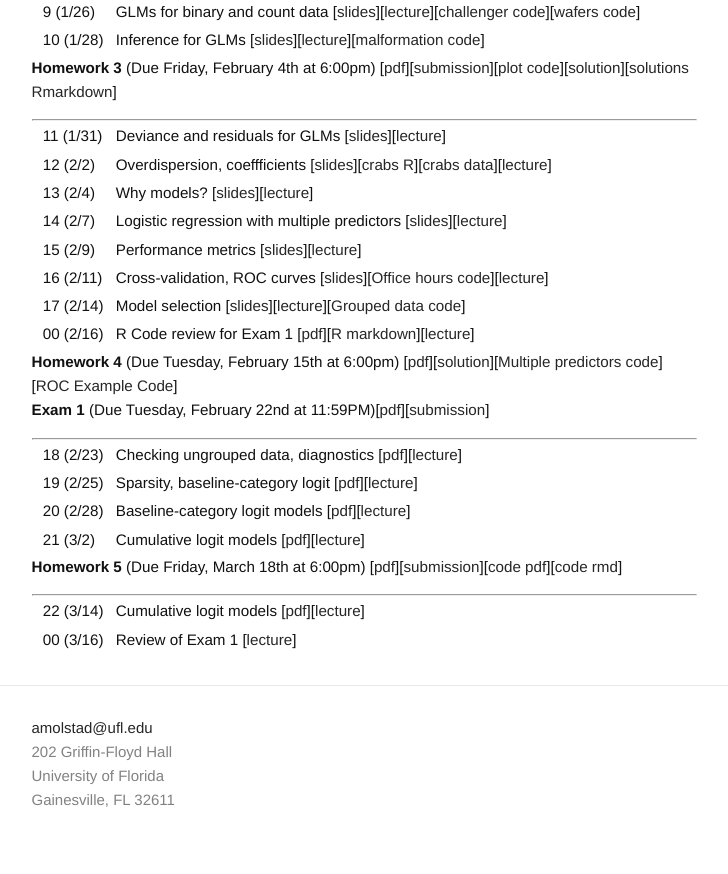
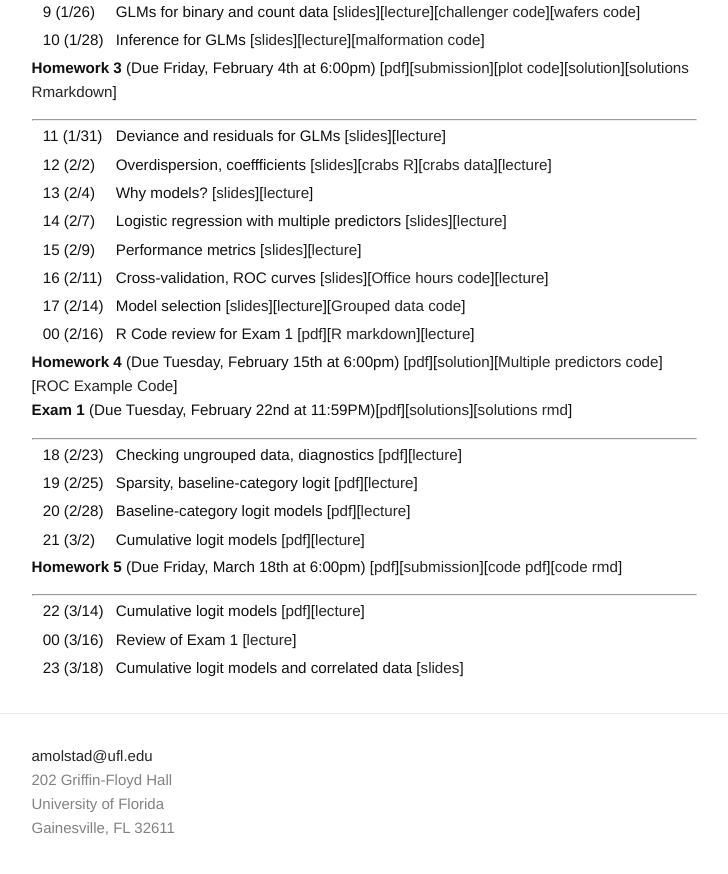
Before and after one commit to ajmolstad/ajmolstad.github.io, a Jekyll site: the page built from S22_STA4504.md, in a window 1280 px wide and 900 px high, scrolled down 607 px. Shown: the top 874 px of the window, without its empty margins (276-1004 px from the left). Built offline with Jekyll 4.4.1, drawn with Linux system fonts in a browser that asks for light colours.

Commit message:
Update S22_STA4504.md

```diff
--- a/S22_STA4504.md
+++ b/S22_STA4504.md
@@ -52,7 +52,7 @@ Note that you must be logged into your UFL eLearning account to access course ma
 
 
 **Homework 4** (Due Tuesday, February 15th at 6:00pm) [[pdf](https://ufl.instructure.com/files/66415518/download?download_frd=1)][[solution](https://ufl.instructure.com/files/66702332/download?download_frd=1)][[Multiple predictors code](https://ufl.instructure.com/files/66537491/download?download_frd=1)][[ROC Example Code](https://ufl.instructure.com/files/66537489/download?download_frd=1)]
-**Exam 1** (Due Tuesday, February 22nd at 11:59PM)[[pdf](https://ufl.instructure.com/files/66719935/download?download_frd=1)][[submission](https://ufl.instructure.com/courses/449490/assignments/5136293)]
+**Exam 1** (Due Tuesday, February 22nd at 11:59PM)[[pdf](https://ufl.instructure.com/files/66719935/download?download_frd=1)][[solutions](https://ufl.instructure.com/files/67637775/download?download_frd=1)][[solutions rmd](https://ufl.instructure.com/files/67637771/download?download_frd=1)]
 
 -----------------
 
@@ -67,3 +67,4 @@ Note that you must be logged into your UFL eLearning account to access course ma
 
 || 22 (3/14) || Cumulative logit models [[pdf](https://ufl.instructure.com/files/67433919/download?download_frd=1)][[lecture](https://ufl.instructure.com/courses/449490/files?preview=67473851)] ||
 || 00 (3/16) || Review of Exam 1 [[lecture](https://ufl.instructure.com/files/67617819/download?download_frd=1)] ||
+|| 23 (3/18) || Cumulative logit models and correlated data [[slides](https://ufl.instructure.com/files/67638733/download?download_frd=1)] ||
```
